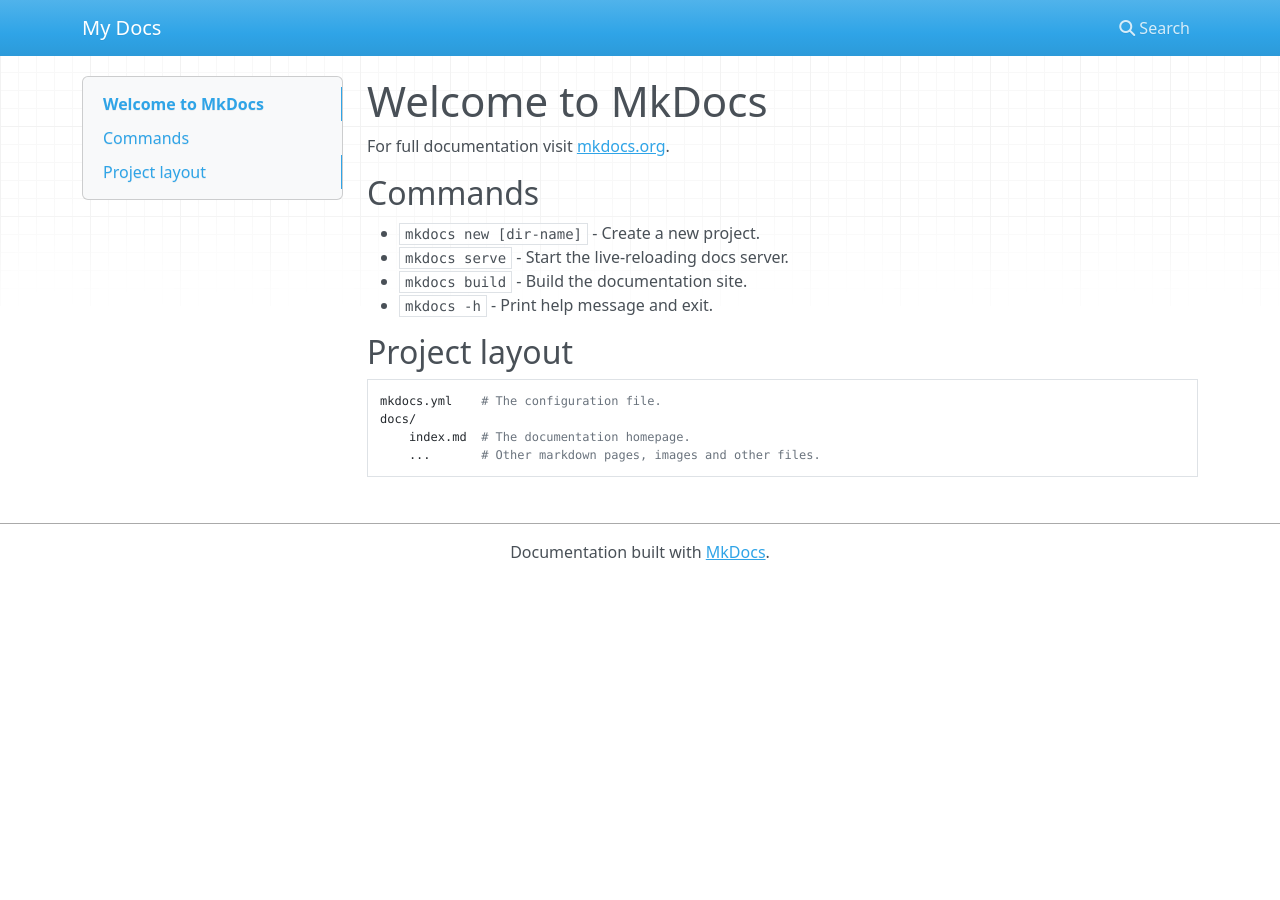
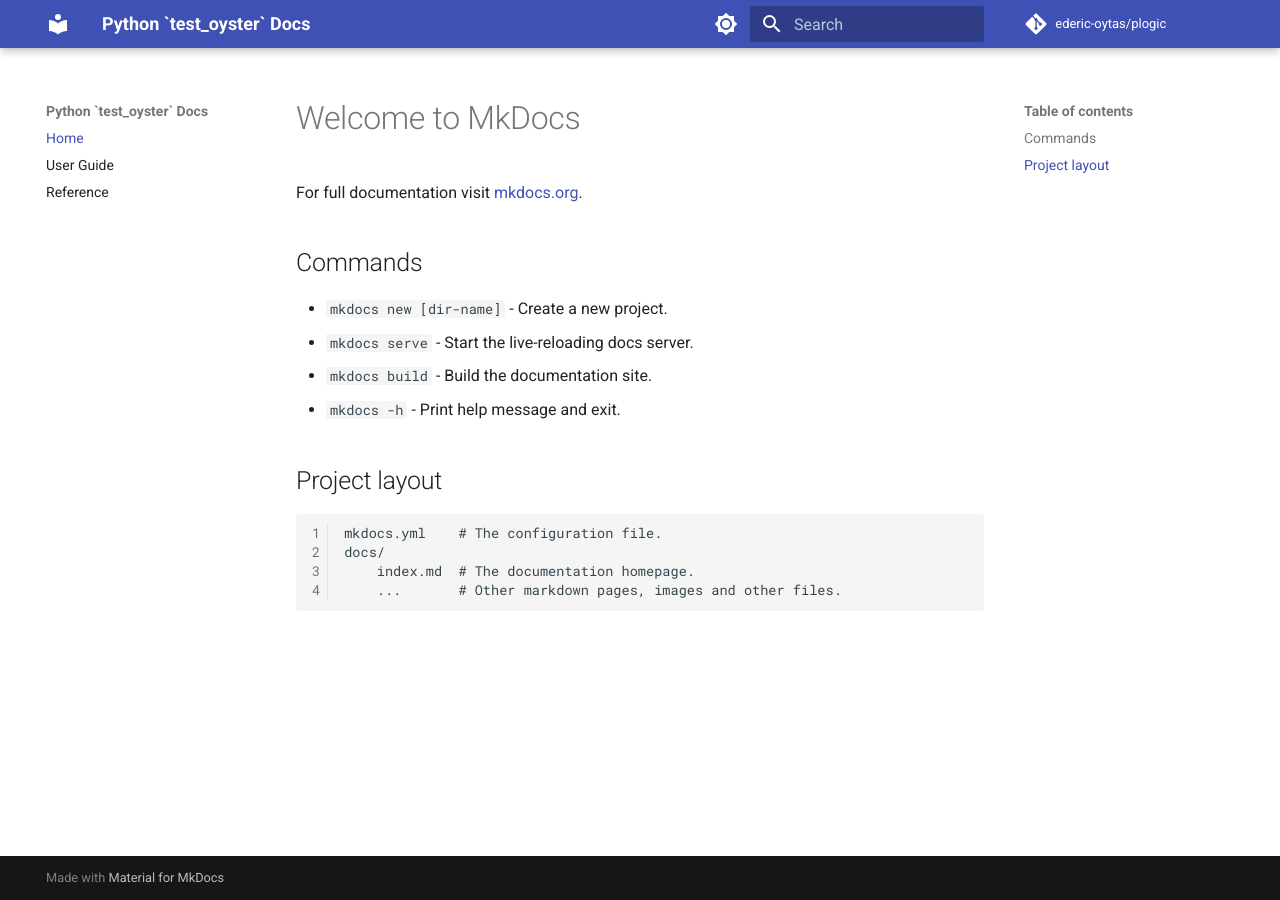
Before and after one commit to ederic-oytas/classical-logic, an MkDocs documentation site: the page built from docs/index.md, in a window 1280 px wide. Built offline with MkDocs 1.6.1 and Material for MkDocs 9.7.7, drawn with Linux system fonts in a browser that asks for light colours; nearby versions of some CDN libraries; comment, search, counter and statistics services are not loaded.

````diff
--- a/mkdocs.yml
+++ b/mkdocs.yml
@@ -1 +1,60 @@
-site_name: My Docs
+# Some site and repo information
+site_name: Python `test_oyster` Docs
+repo_url: https://github.com/ederic-oytas/plogic
+repo_name: ederic-oytas/plogic
+site_description: Documentation for the `plogic` Python package.
+site_author: Ederic Oytas
+
+# Uses material theme
+theme:
+  name: "material"
+
+  # Adds an option to change the pallette (light, dark)
+  palette:
+
+    # Palette toggle for light mode
+    - media: "(prefers-color-scheme: light)"
+      scheme: default
+      toggle:
+        icon: material/brightness-7
+        name: Switch to dark mode
+
+    # Palette toggle for dark mode
+    - media: "(prefers-color-scheme: dark)"
+      scheme: slate
+      toggle:
+        icon: material/brightness-4
+        name: Switch to light mode
+
+# Plugins to be used
+plugins:
+
+  # Gives special syntax to generate documentation from docstrings. See
+  # docs/reference.md for an example.
+  - mkdocstrings:
+      default_handler: python
+      handlers:
+        python:
+          options:
+            show_source: False       # Hides source code
+            show_root_heading: True
+  - search  # Builtin plugin which adds a search bar
+
+# Navigation buttons (tab on the left)
+# Format:
+#   - <name>: <source-file>
+nav:
+  - Home: index.md
+  - User Guide: user-guide.md
+  - Reference: reference.md
+
+# Markdown extensions
+markdown_extensions:
+  - pymdownx.highlight:   # For highlighting code blocks
+      linenums: true
+  - pymdownx.superfences  # Makes `highlight` also target ``` blocks
+
+# If these extra files/folders are updated, then the website created by
+# `mkdocs serve` will be reloaded.
+watch:
+  - plogic
````
Also changed, not shown: docs/reference.md (added), docs/user-guide.md (added).
